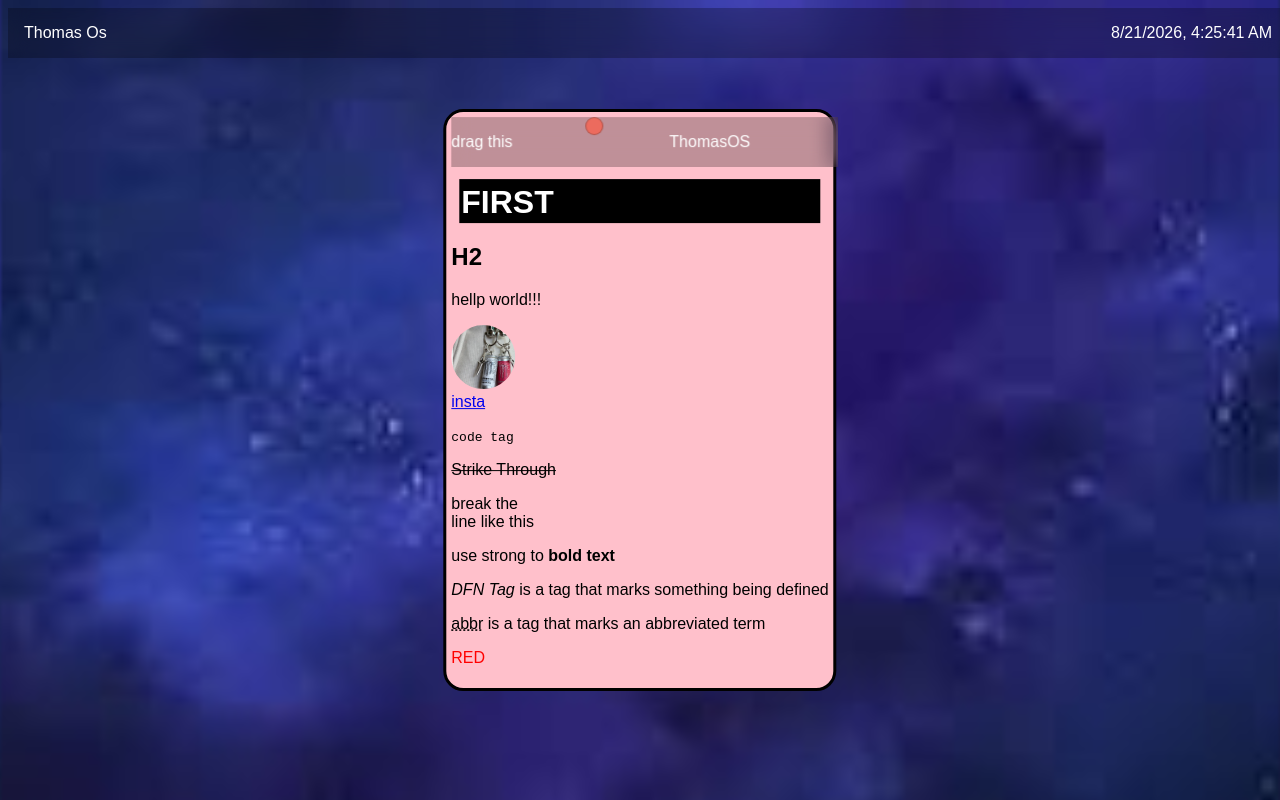
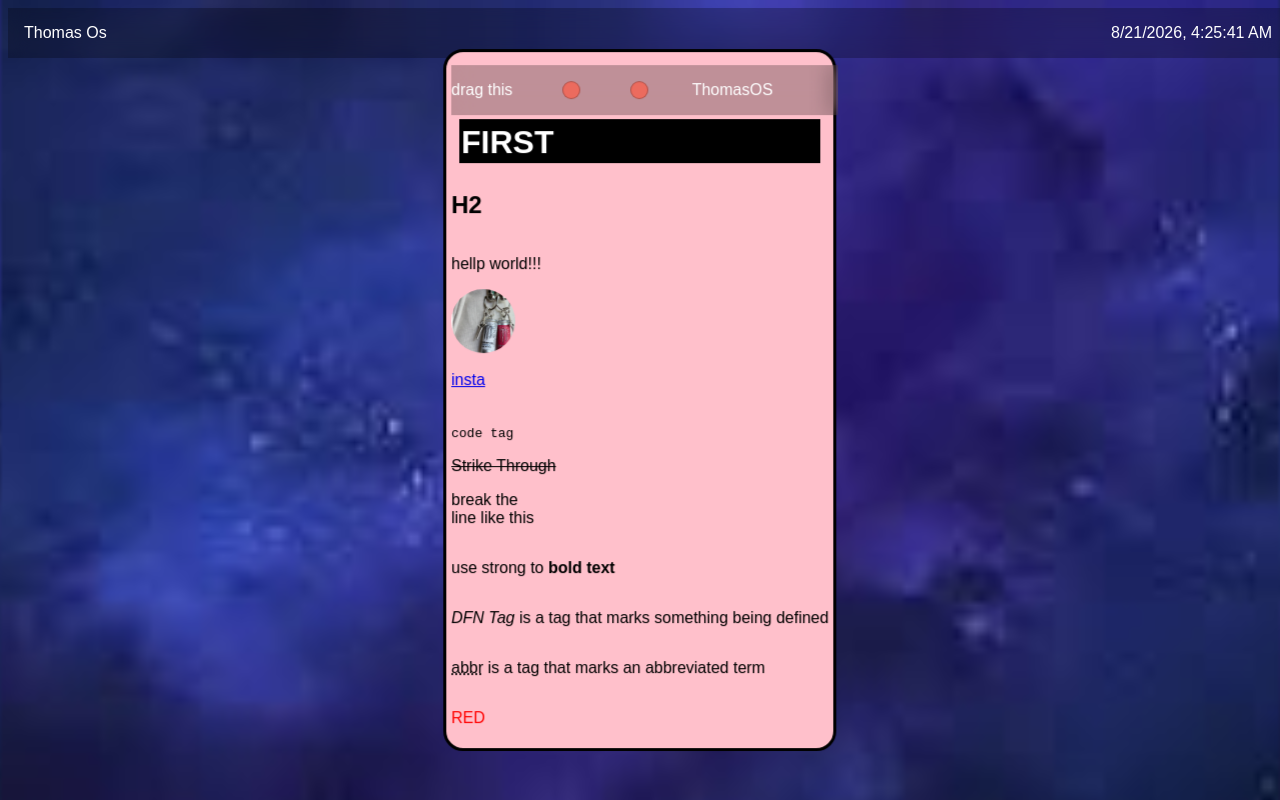
Before and after one commit to parth-veno/os, a plain HTML site: page index.html in a window 1280 px wide. Drawn offline with Linux system fonts and the light colour scheme.

Commit message:
css file

```diff
--- a/index.html
+++ b/index.html
@@ -10,11 +10,12 @@
         6/21/2023 3:41 PM
       </p>
     </div>
-    <div id="mydiv" style="border: solid; background-color: pink; width: fit-content; border-radius:20px; padding: 5px; position: absolute; top: 50%; left: 50%; transform: translate(-50%, -50%);">
-       <div id="mydivheader" style="position: absolute; width: 100%; display: flex; backdrop-filter: blur(10px); background-color: rgba(0, 0, 0, 0.25); color: #fff; justify-content: space-between;">
+    <div class="window" id="mydiv" style="border: solid; background-color: pink; width: fit-content; border-radius:20px; padding: 5px; position: absolute; top: 50%; left: 50%; transform: translate(-50%, -50%);">
+       <div class="windowheader" id="mydivheader" style="position: absolute; width: 100%; display: flex; backdrop-filter: blur(10px); background-color: rgba(0, 0, 0, 0.25); color: #fff; justify-content: space-between;">
         <p>
           drag this
         </p>
+        <div class="closebutton" id="welcomeclose" style="(styles)"></div>
         <div id="welcomeclose" style="width: 16px; height: 16px; cursor: pointer; background-color: #EC6B5E; border-radius: 16px; border: solid 1px rgba(0, 0, 0, 0.25); margin-left: 6px;"></div>
         <p style="cursor: pointer" id="welcomeopen">ThomasOS</p>
         <div style="width: 16px; margin-right: 6px; height: 16px;"></div>
@@ -38,6 +39,10 @@
         <p style="color: red"> RED </p>
     </div>
     <script src="script.js"></script>
+    <head>
+      <script type="module" src="./script.js"></script>
+      <link rel="stylesheet" type="text/css" href="style.css" />
+    </head>
   </body>
 
 </html>
--- /dev/null
+++ b/style.css
@@ -0,0 +1,34 @@
+.closebutton {
+  width: 16px;
+  height: 16px;
+  cursor: pointer;
+  background-color: #EC6B5E;
+  border-radius: 16px;
+  border: solid 1px rgba(0, 0, 0, 0.25);
+  margin-left: 6px;
+}
+
+.window {
+  border: solid;
+  display: flex;
+  flex-direction: column;
+  border-radius: 16px;
+  position: absolute;
+  backdrop-filter: blur(4px);
+  background-color: rgba(0, 0, 0, 0.125);
+}
+
+.windowheader {
+  width: 100%;
+  display: flex;
+  align-items: center;
+  cursor: grab;
+  justify-content: space-between;
+  margin-top: 8px;
+}
+
+.headertext {
+  margin: 0px;
+  color: #fff;
+  font-weight: 500
+}
```
